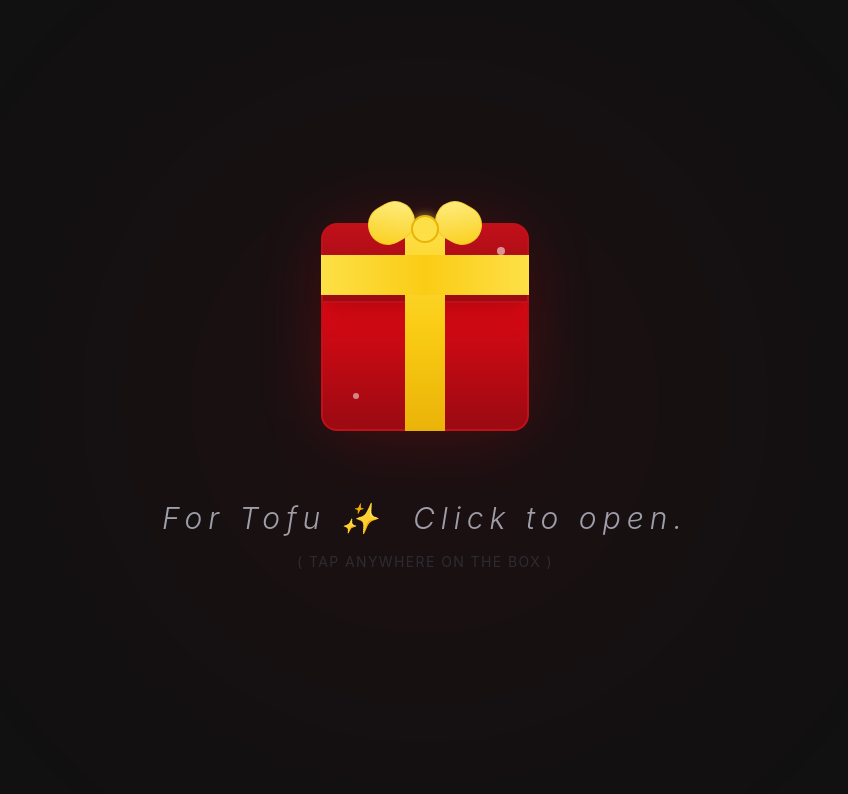
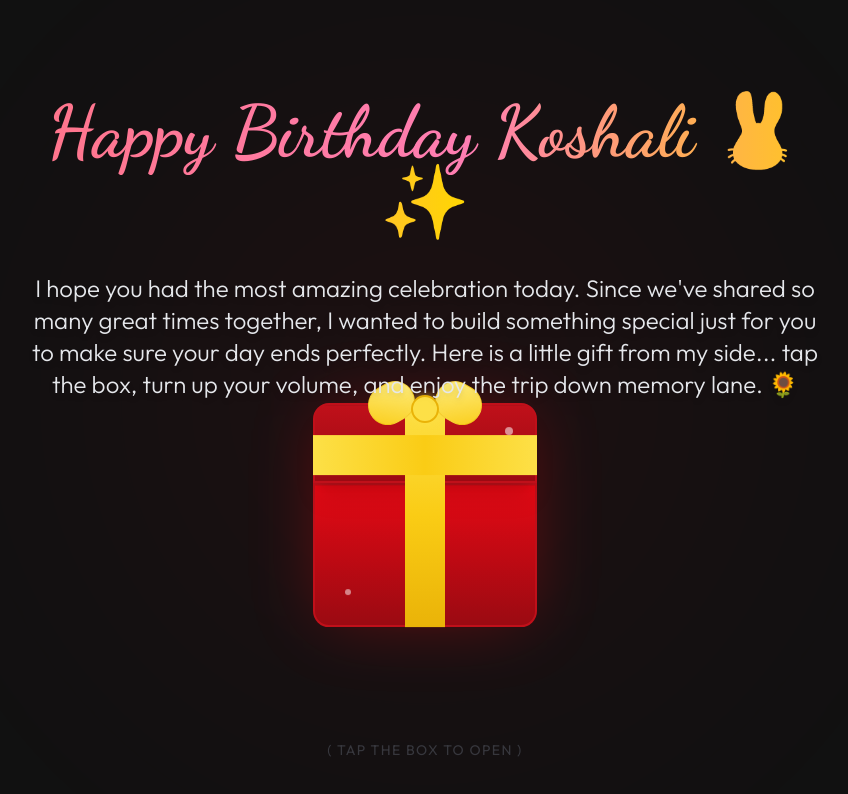
Before and after one commit to shreyam29/Birthday_template, a React (Vite) app: page / in a window 1280 px wide. Shown: the top 794 px of the page, without its empty margins (215-1063 px from the left). Built offline with nearby package versions, Linux system fonts and the light colour scheme.

Commit message:
version 1.2

```diff
--- a/src/App.jsx
+++ b/src/App.jsx
@@ -4,21 +4,21 @@ import confetti from 'canvas-confetti';
 
 const photos = [
   // Photos 1-6 (with notes)
-  { id: 1, url: 'https://images.unsplash.com/photo-1511895426328-dc8714191300?ixlib=rb-4.0.3&auto=format&fit=crop&w=1200&q=80', note: 'Remember this day? Pure magic.' },
-  { id: 2, url: 'https://images.unsplash.com/photo-1492684223066-81342ee5ff30?ixlib=rb-4.0.3&auto=format&fit=crop&w=1200&q=80', note: 'All the late night conversations...' },
-  { id: 3, url: 'https://images.unsplash.com/photo-1517457373958-b7bdd4587205?ixlib=rb-4.0.3&auto=format&fit=crop&w=1200&q=80', note: 'So many laughs.' },
-  { id: 4, url: 'https://images.unsplash.com/photo-1529156069898-49953e39b3ac?ixlib=rb-4.0.3&auto=format&fit=crop&w=1200&q=80', note: 'We laughed until we cried here.' },
-  { id: 5, url: 'https://images.unsplash.com/photo-1502082553048-f009c37129b9?ixlib=rb-4.0.3&auto=format&fit=crop&w=1200&q=80', note: 'An unforgettable adventure.' },
-  { id: 6, url: 'https://images.unsplash.com/photo-1464375117522-1314d6c469e1?ixlib=rb-4.0.3&auto=format&fit=crop&w=1200&q=80', note: 'Can\'t wait for more moments like this.' },
+  { id: 1, url: 'https://images.unsplash.com/photo-1511895426328-dc8714191300?ixlib=rb-4.0.3&auto=format&fit=crop&w=800&q=80', note: 'Remember this day? Pure magic.' },
+  { id: 2, url: 'https://images.unsplash.com/photo-1492684223066-81342ee5ff30?ixlib=rb-4.0.3&auto=format&fit=crop&w=800&q=80', note: 'All the late night conversations...' },
+  { id: 3, url: 'https://images.unsplash.com/photo-1517457373958-b7bdd4587205?ixlib=rb-4.0.3&auto=format&fit=crop&w=800&q=80', note: 'So many laughs.' },
+  { id: 4, url: 'https://images.unsplash.com/photo-1529156069898-49953e39b3ac?ixlib=rb-4.0.3&auto=format&fit=crop&w=800&q=80', note: 'We laughed until we cried here.' },
+  { id: 5, url: 'https://images.unsplash.com/photo-1502082553048-f009c37129b9?ixlib=rb-4.0.3&auto=format&fit=crop&w=800&q=80', note: 'An unforgettable adventure.' },
+  { id: 6, url: 'https://images.unsplash.com/photo-1464375117522-1314d6c469e1?ixlib=rb-4.0.3&auto=format&fit=crop&w=800&q=80', note: 'Can\'t wait for more moments like this.' },
 
   // Photos 7-10 (no notes, auto-advance)
-  { id: 7, url: 'https://images.unsplash.com/photo-1516962215378-7fa2e137ae93?ixlib=rb-4.0.3&auto=format&fit=crop&w=1200&q=80', note: '' },
-  { id: 8, url: 'https://images.unsplash.com/photo-1519681393784-d120267933ba?ixlib=rb-4.0.3&auto=format&fit=crop&w=1200&q=80', note: '' },
-  { id: 9, url: 'https://images.unsplash.com/photo-1470225620780-dba8ba36b745?ixlib=rb-4.0.3&auto=format&fit=crop&w=1200&q=80', note: '' },
-  { id: 10, url: 'https://images.unsplash.com/photo-1506157786151-b8491531f063?ixlib=rb-4.0.3&auto=format&fit=crop&w=1200&q=80', note: '' },
+  { id: 7, url: 'https://images.unsplash.com/photo-1516962215378-7fa2e137ae93?ixlib=rb-4.0.3&auto=format&fit=crop&w=800&q=80', note: '' },
+  { id: 8, url: 'https://images.unsplash.com/photo-1519681393784-d120267933ba?ixlib=rb-4.0.3&auto=format&fit=crop&w=800&q=80', note: '' },
+  { id: 9, url: 'https://images.unsplash.com/photo-1470225620780-dba8ba36b745?ixlib=rb-4.0.3&auto=format&fit=crop&w=800&q=80', note: '' },
+  { id: 10, url: 'https://images.unsplash.com/photo-1506157786151-b8491531f063?ixlib=rb-4.0.3&auto=format&fit=crop&w=800&q=80', note: '' },
 ];
 
-// ─── GIFT BOX ────────────────────────────────────────────────────────────────
+// ─── GIFT BOX & INITIAL MESSAGE ───────────────────────────────────────────────
 function GiftBox({ onOpen }) {
   const [phase, setPhase] = useState('idle');
 
@@ -34,8 +34,8 @@ function GiftBox({ onOpen }) {
 
   const boxVariants = {
     idle: {
-      y: [0, -20, 0],
-      transition: { repeat: Infinity, duration: 3, ease: 'easeInOut' },
+      y: [0, -15, 0],
+      transition: { repeat: Infinity, duration: 4, ease: 'easeInOut' },
     },
     shake: {
       x: [-12, 12, -12, 12, -8, 8, 0],
@@ -54,51 +54,71 @@ function GiftBox({ onOpen }) {
       {phase !== 'done' && (
         <motion.div
           key="box-screen"
-          className="fixed inset-0 flex flex-col items-center justify-center bg-[#111111] z-50 select-none"
+          className="fixed inset-0 flex flex-col items-center justify-center bg-[#111111] z-50 select-none overflow-hidden"
           initial={{ opacity: 1 }}
           exit={{ opacity: 0 }}
-          transition={{ duration: 0.6 }}
+          transition={{ duration: 0.8 }}
         >
+          {/* Ambient Glow */}
           <div className="absolute inset-0 flex items-center justify-center pointer-events-none">
             <div className="w-[600px] h-[600px] bg-[#E50914] opacity-[0.06] rounded-full blur-[140px]" />
           </div>
 
+          {/* Intro Text placed ABOVE the box */}
+          <div className="absolute top-12 md:top-24 px-6 md:px-12 max-w-4xl text-center z-20 pointer-events-none flex flex-col items-center">
+            <motion.h1
+              className="text-5xl md:text-7xl mb-8 font-bold leading-tight"
+              style={{ fontFamily: "'Dancing Script', cursive" }}
+              initial={{ opacity: 0, y: -20 }}
+              animate={{ opacity: phase === 'idle' ? 1 : 0, y: 0 }}
+              transition={{ delay: 0.3, duration: 1.2 }}
+            >
+              <span className="bg-gradient-to-r from-[#ff758c] via-[#ff7eb3] to-[#FFD700] bg-clip-text text-transparent">
+                Happy Birthday Koshali 🐰✨
+              </span>
+            </motion.h1>
+            <motion.p
+              className="text-lg md:text-2xl text-gray-200 leading-relaxed font-light drop-shadow-md"
+              style={{ fontFamily: "'Outfit', sans-serif" }}
+              initial={{ opacity: 0 }}
+              animate={{ opacity: phase === 'idle' ? 1 : 0 }}
+              transition={{ delay: 1, duration: 1.5 }}
+            >
+              I hope you had the most amazing celebration today. Since we've shared so many great times together, I wanted to build something special just for you to make sure your day ends perfectly. Here is a little gift from my side... tap the box, turn up your volume, and enjoy the trip down memory lane. 🌻
+            </motion.p>
+          </div>
+
+          {/* The Gift Box */}
           <motion.div
             onClick={handleClick}
             variants={boxVariants}
             animate={phase === 'idle' ? 'idle' : phase === 'shake' ? 'shake' : 'burst'}
-            className="cursor-pointer relative z-10 select-none"
+            className="cursor-pointer relative z-10 select-none mt-48 md:mt-64"
             style={{ touchAction: 'manipulation' }}
           >
-            <div className="relative w-52 h-52 select-none">
-              <div className="absolute inset-0 rounded-2xl bg-[#E50914] blur-2xl opacity-30 scale-90" />
-              <div className="absolute bottom-0 left-0 right-0 h-36 bg-gradient-to-b from-[#E50914] to-[#9b0a12] rounded-b-2xl border-2 border-[#c0101a]" />
-              <div className="absolute top-0 left-0 right-0 h-20 bg-gradient-to-b from-[#c0101a] to-[#9b0a12] rounded-t-2xl border-2 border-[#c0101a] shadow-xl" />
-              <div className="absolute inset-y-0 left-1/2 -translate-x-1/2 w-10 bg-gradient-to-b from-yellow-300 via-yellow-400 to-yellow-500 z-10" />
-              <div className="absolute top-8 left-0 right-0 h-10 bg-gradient-to-r from-yellow-300 via-yellow-400 to-yellow-300 z-10" />
-              <div className="absolute -top-5 left-1/2 -translate-x-[120%] w-12 h-10 bg-gradient-to-tr from-yellow-400 to-yellow-200 rounded-full z-20 rotate-[-30deg] border border-yellow-500/50" />
-              <div className="absolute -top-5 left-1/2 translate-x-[20%] w-12 h-10 bg-gradient-to-tl from-yellow-400 to-yellow-200 rounded-full z-20 rotate-[30deg] border border-yellow-500/50" />
-              <div className="absolute -top-2 left-1/2 -translate-x-1/2 w-7 h-7 bg-yellow-300 rounded-full z-30 border-2 border-yellow-500 shadow-[0_0_10px_rgba(253,224,71,0.6)]" />
+            <div className="relative w-48 h-48 md:w-56 md:h-56 select-none">
+              <div className="absolute inset-0 rounded-2xl bg-[#E50914] blur-2xl opacity-40 scale-90" />
+              <div className="absolute bottom-0 left-0 right-0 h-32 md:h-36 bg-gradient-to-b from-[#E50914] to-[#9b0a12] rounded-b-2xl border-2 border-[#c0101a]" />
+              <div className="absolute top-0 left-0 right-0 h-16 md:h-20 bg-gradient-to-b from-[#c0101a] to-[#9b0a12] rounded-t-2xl border-2 border-[#c0101a] shadow-xl" />
+              <div className="absolute inset-y-0 left-1/2 -translate-x-1/2 w-8 md:w-10 bg-gradient-to-b from-yellow-300 via-yellow-400 to-yellow-500 z-10" />
+              <div className="absolute top-6 md:top-8 left-0 right-0 h-8 md:h-10 bg-gradient-to-r from-yellow-300 via-yellow-400 to-yellow-300 z-10" />
+              <div className="absolute -top-4 md:-top-5 left-1/2 -translate-x-[120%] w-10 md:w-12 h-8 md:h-10 bg-gradient-to-tr from-yellow-400 to-yellow-200 rounded-full z-20 rotate-[-30deg] border border-yellow-500/50" />
+              <div className="absolute -top-4 md:-top-5 left-1/2 translate-x-[20%] w-10 md:w-12 h-8 md:h-10 bg-gradient-to-tl from-yellow-400 to-yellow-200 rounded-full z-20 rotate-[30deg] border border-yellow-500/50" />
+              <div className="absolute -top-2 left-1/2 -translate-x-1/2 w-6 h-6 md:w-7 md:h-7 bg-yellow-300 rounded-full z-30 border-2 border-yellow-500 shadow-[0_0_10px_rgba(253,224,71,0.6)]" />
               <div className="absolute top-6 right-6 w-2 h-2 bg-white rounded-full opacity-60 z-30 animate-pulse" />
               <div className="absolute bottom-8 left-8 w-1.5 h-1.5 bg-white rounded-full opacity-40 z-30 animate-pulse" style={{ animationDelay: '0.5s' }} />
             </div>
           </motion.div>
 
-          <motion.p
-            initial={{ opacity: 0, y: 16 }}
-            animate={{ opacity: phase === 'idle' ? 1 : 0, y: 0 }}
-            transition={{ delay: 0.6, duration: 1 }}
-            className="mt-16 text-2xl md:text-3xl tracking-[0.2em] text-gray-400 italic font-light text-center pointer-events-none"
-          >
-            For Tofu&nbsp;✨ &nbsp;Click to open.
-          </motion.p>
+          {/* Hint text at very bottom */}
           <motion.p
             initial={{ opacity: 0 }}
             animate={{ opacity: phase === 'idle' ? 0.4 : 0 }}
-            transition={{ delay: 1.2, duration: 1.2 }}
-            className="mt-4 text-sm tracking-widest text-gray-600 uppercase pointer-events-none"
+            transition={{ delay: 2, duration: 1.5 }}
+            className="absolute bottom-10 text-sm tracking-widest text-gray-500 uppercase pointer-events-none"
+            style={{ fontFamily: "'Outfit', sans-serif" }}
           >
-            ( tap anywhere on the box )
+            ( tap the box to open )
           </motion.p>
         </motion.div>
       )}
@@ -106,40 +126,7 @@ function GiftBox({ onOpen }) {
   );
 }
 
-// ─── WELCOME SCREEN ──────────────────────────────────────────────────────────
-function WelcomeScreen({ onNext }) {
-  return (
-    <motion.div
-      key="welcome"
-      className="fixed inset-0 flex flex-col items-center justify-center bg-[#111111] z-40 p-6 md:p-12 cursor-pointer"
-      initial={{ opacity: 0, scale: 0.95 }}
-      animate={{ opacity: 1, scale: 1 }}
-      exit={{ opacity: 0, y: -20 }}
-      transition={{ duration: 1, ease: 'easeOut' }}
-      onClick={onNext}
-    >
-      <div className="max-w-3xl text-center space-y-8">
-        <h1 className="text-4xl md:text-6xl font-light text-white leading-tight">
-          Happy birthday Koshali 🐰
-        </h1>
-        <p className="text-xl md:text-3xl font-light text-gray-300 leading-relaxed">
-          Hope you had an amazing birthday celebration today.
-          Here is a small gift from my side to make your day end well.
-        </p>
-        <motion.p
-          className="mt-16 text-sm md:text-base text-gray-500 tracking-widest uppercase animate-pulse"
-          initial={{ opacity: 0 }}
-          animate={{ opacity: 1 }}
-          transition={{ delay: 2, duration: 1 }}
-        >
-          Tap anywhere to begin
-        </motion.p>
-      </div>
-    </motion.div>
-  );
-}
-
-// ─── SLIDESHOW SCREEN ────────────────────────────────────────────────────────
+// ─── SLIDESHOW SCREEN (POLAROID) ─────────────────────────────────────────────
 function Slideshow({ photo, onNext }) {
   const isAutoAdvance = !photo.note;
 
@@ -148,7 +135,7 @@ function Slideshow({ photo, onNext }) {
     if (isAutoAdvance) {
       const timer = setTimeout(() => {
         onNext();
-      }, 3000); // Wait 3 seconds then go to next
+      }, 3000);
       return () => clearTimeout(timer);
     }
   }, [isAutoAdvance, onNext]);
@@ -156,39 +143,58 @@ function Slideshow({ photo, onNext }) {
   return (
     <motion.div
       key={photo.id}
-      className="fixed inset-0 flex items-center justify-center bg-black z-30 cursor-pointer overflow-hidden"
+      className="fixed inset-0 flex flex-col items-center justify-center bg-black z-30 cursor-pointer overflow-hidden"
       initial={{ opacity: 0 }}
       animate={{ opacity: 1 }}
       exit={{ opacity: 0 }}
       transition={{ duration: 0.8 }}
       onClick={() => {
-        // Allow tapping to skip even if it's auto-advance
         onNext();
       }}
     >
-      <img
-        src={photo.url}
-        alt="Memory"
-        className="absolute inset-0 w-full h-full object-cover opacity-80"
-      />
-      <div className="absolute inset-0 bg-gradient-to-t from-black via-transparent to-black opacity-60" />
+      {/* Background Blur Effect */}
+      <div className="absolute inset-0 overflow-hidden pointer-events-none">
+        <img
+          src={photo.url}
+          alt=""
+          className="w-full h-full object-cover opacity-20 blur-2xl scale-110"
+        />
+        <div className="absolute inset-0 bg-black/50" />
+      </div>
 
+      {/* Polaroid Photo Container */}
+      <motion.div
+        className="relative z-10 bg-white p-4 pb-16 md:p-5 md:pb-20 shadow-2xl rounded-sm flex flex-col items-center justify-center max-w-[85vw] max-h-[70vh]"
+        initial={{ y: 50, opacity: 0, rotate: -3 }}
+        animate={{ y: 0, opacity: 1, rotate: photo.id % 2 === 0 ? 2 : -2 }}
+        transition={{ duration: 0.8, type: "spring" }}
+      >
+        <div className="relative w-[260px] h-[360px] md:w-[320px] md:h-[440px] bg-black overflow-hidden shadow-inner">
+          <img
+            src={photo.url}
+            alt="Memory"
+            className="w-full h-full object-cover"
+          />
+        </div>
+      </motion.div>
+
+      {/* Note overlay at the bottom */}
       {photo.note && (
-        <div className="absolute bottom-0 left-0 right-0 p-8 md:p-16 flex flex-col items-center">
-          <div className="max-w-4xl text-center backdrop-blur-md bg-black/30 p-6 md:p-10 rounded-2xl border border-white/10">
-            <p className="text-3xl md:text-5xl font-light text-white italic drop-shadow-lg leading-tight">
+        <div className="absolute bottom-6 left-0 right-0 px-6 flex flex-col items-center z-20">
+          <div className="max-w-2xl w-full text-center backdrop-blur-md bg-black/40 p-4 md:p-6 rounded-2xl border border-white/10 shadow-xl">
+            <p className="text-xl md:text-3xl font-light text-white italic drop-shadow-md leading-relaxed" style={{ fontFamily: "'Outfit', sans-serif" }}>
               "{photo.note}"
             </p>
           </div>
-          <p className="text-gray-400 tracking-widest uppercase text-sm mt-8 animate-pulse">
+          <p className="text-gray-400 tracking-widest uppercase text-xs md:text-sm mt-4 animate-pulse">
             Tap to continue
           </p>
         </div>
       )}
 
+      {/* Auto-advance progress indicator */}
       {isAutoAdvance && (
-        <div className="absolute bottom-10 right-10 flex space-x-2">
-          {/* Subtle loading bar for auto-advance */}
+        <div className="absolute bottom-6 right-6 md:bottom-10 md:right-10 flex space-x-2 z-20">
           <motion.div
             className="h-1 bg-white/50 rounded-full"
             initial={{ width: 0 }}
@@ -211,8 +217,8 @@ function FinalScreen() {
       animate={{ opacity: 1 }}
       transition={{ duration: 1.5 }}
     >
-      <div className="max-w-3xl text-center space-y-12 my-auto">
-        <h2 className="text-4xl md:text-6xl font-light text-white">
+      <div className="max-w-3xl text-center space-y-12 my-auto" style={{ fontFamily: "'Outfit', sans-serif" }}>
+        <h2 className="text-4xl md:text-6xl font-light text-white leading-tight">
           The Perfect Soundtrack
         </h2>
 
@@ -232,7 +238,7 @@ function FinalScreen() {
           <p>
             [Your final message goes here. Replace this with any concluding thoughts you have.]
           </p>
-          <p className="pt-8 text-white font-medium">
+          <p className="pt-8 text-white font-medium" style={{ fontFamily: "'Dancing Script', cursive", fontSize: '2.5rem' }}>
             Happy Birthday once again, Koshali.
           </p>
         </div>
@@ -243,28 +249,24 @@ function FinalScreen() {
 
 // ─── ROOT APP ─────────────────────────────────────────────────────────────────
 export default function App() {
-  const [stage, setStage] = useState('box'); // 'box' | 'welcome' | 'slideshow' | 'end'
+  const [stage, setStage] = useState('box'); // 'box' | 'slideshow' | 'end'
   const [currentSlide, setCurrentSlide] = useState(0);
 
   const audio1Ref = useRef(null);
   const audio2Ref = useRef(null);
-  const audio3Ref = useRef(null);
 
   // Audio Manager Logic
   useEffect(() => {
-    let activeTrack = 0; // 0 = none, 1 = track1, 2 = track2, 3 = track3
+    let activeTrack = 0; // 0 = none, 1 = track1, 2 = track2
 
-    if (stage === 'welcome') {
-      activeTrack = 1;
-    } else if (stage === 'slideshow') {
-      if (currentSlide < 4) activeTrack = 1;      // Photos 1-4 (indices 0, 1, 2, 3)
-      else if (currentSlide < 9) activeTrack = 2; // Photos 5-9 (indices 4, 5, 6, 7, 8)
-      else activeTrack = 3;                       // Photo 10 (index 9)
+    if (stage === 'slideshow') {
+      if (currentSlide < 9) activeTrack = 1;      // Photos 1-9 (indices 0 to 8)
+      else activeTrack = 2;                       // Photo 10 (index 9)
     } else if (stage === 'end') {
-      activeTrack = 3;                            // Final Screen
+      activeTrack = 2;                            // Final Screen
     }
 
-    const tracks = [null, audio1Ref.current, audio2Ref.current, audio3Ref.current];
+    const tracks = [null, audio1Ref.current, audio2Ref.current];
 
     tracks.forEach((track, idx) => {
       if (!track) return;
@@ -275,7 +277,6 @@ export default function App() {
           playPromise.catch(() => { /* Auto-play blocked gracefully */ });
         }
       } else {
-        // Pause inactive tracks smoothly if possible, but basic pause works.
         track.pause();
       }
     });
@@ -300,13 +301,12 @@ export default function App() {
     };
     sides();
 
-    // The user tapped, so we are allowed to start audio now!
-    // Initialize all audios to satisfy the browser "user interaction" requirement
+    // Initialize all audios to satisfy browser interaction requirement
     if (audio1Ref.current) audio1Ref.current.play().then(() => audio1Ref.current.pause()).catch(()=>{});
     if (audio2Ref.current) audio2Ref.current.play().then(() => audio2Ref.current.pause()).catch(()=>{});
-    if (audio3Ref.current) audio3Ref.current.play().then(() => audio3Ref.current.pause()).catch(()=>{});
 
-    setStage('welcome');
+    // Go directly to slideshow since the welcome message is now on the box screen
+    setStage('slideshow');
   };
 
   const handleNextSlide = () => {
@@ -322,23 +322,17 @@ export default function App() {
       {/*
         ════════════════════════════════════════════════════════════════════════
         🎵  AUDIO SETUP
-        Place 3 mp3 files in your `public/` folder named:
-        - music1.mp3  (Plays at start and photos 1-4)
-        - music2.mp3  (Plays from photo 5 to 9)
-        - music3.mp3  (Plays at photo 10 and final screen)
+        Place 2 mp3 files in your `public/` folder named:
+        - music1.mp3  (Plays at start and photos 1-9)
+        - music2.mp3  (Plays at photo 10 and final screen)
         ════════════════════════════════════════════════════════════════════════
       */}
       <audio ref={audio1Ref} src="/music1.mp3" loop preload="auto" />
       <audio ref={audio2Ref} src="/music2.mp3" loop preload="auto" />
-      <audio ref={audio3Ref} src="/music3.mp3" loop preload="auto" />
 
       <AnimatePresence mode="wait">
         {stage === 'box' && (
           <GiftBox key="box" onOpen={handleOpenBox} />
-        )}
-
-        {stage === 'welcome' && (
-          <WelcomeScreen key="welcome" onNext={() => setStage('slideshow')} />
         )}
 
         {stage === 'slideshow' && (
--- a/src/index.css
+++ b/src/index.css
@@ -1,3 +1,4 @@
+@import url('https://fonts.googleapis.com/css2?family=Dancing+Script:wght@600;700&family=Outfit:wght@300;400;500&display=swap');
 @tailwind base;
 @tailwind components;
 @tailwind utilities;
```
